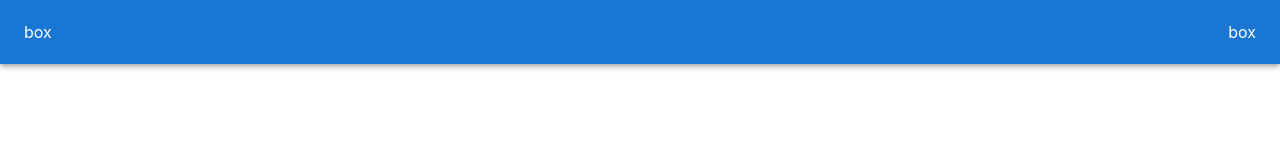
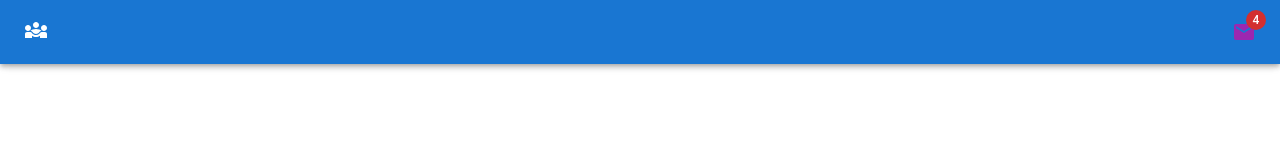
Before and after one commit to Sandun-Induranga/Social-Media-Frontend, a React (Create React App) app: page / in a window 1280 px wide. Shown: the top 160 px of the page. Built offline with nearby package versions, Linux system fonts and the light colour scheme.

Commit message:
Content Updated in Header

```diff
--- a/src/components/Header/Header.tsx
+++ b/src/components/Header/Header.tsx
@@ -1,11 +1,19 @@
-import { AppBar, Box, Toolbar } from "@mui/material";
+import { AppBar, Badge, Box, Toolbar } from "@mui/material";
+import Diversity3Icon from "@mui/icons-material/Diversity3";
+import MailIcon from "@mui/icons-material/Mail";
 
 const Header = () => {
   return (
     <AppBar>
       <Toolbar sx={{ display: "flex", justifyContent: "space-between" }}>
-        <Box>box</Box>
-        <Box>box</Box>
+        <Box>
+          <Diversity3Icon />
+        </Box>
+        <Box>
+          <Badge badgeContent={4} color="error">
+            <MailIcon color="secondary" />
+          </Badge>
+        </Box>
       </Toolbar>
     </AppBar>
   );
```
